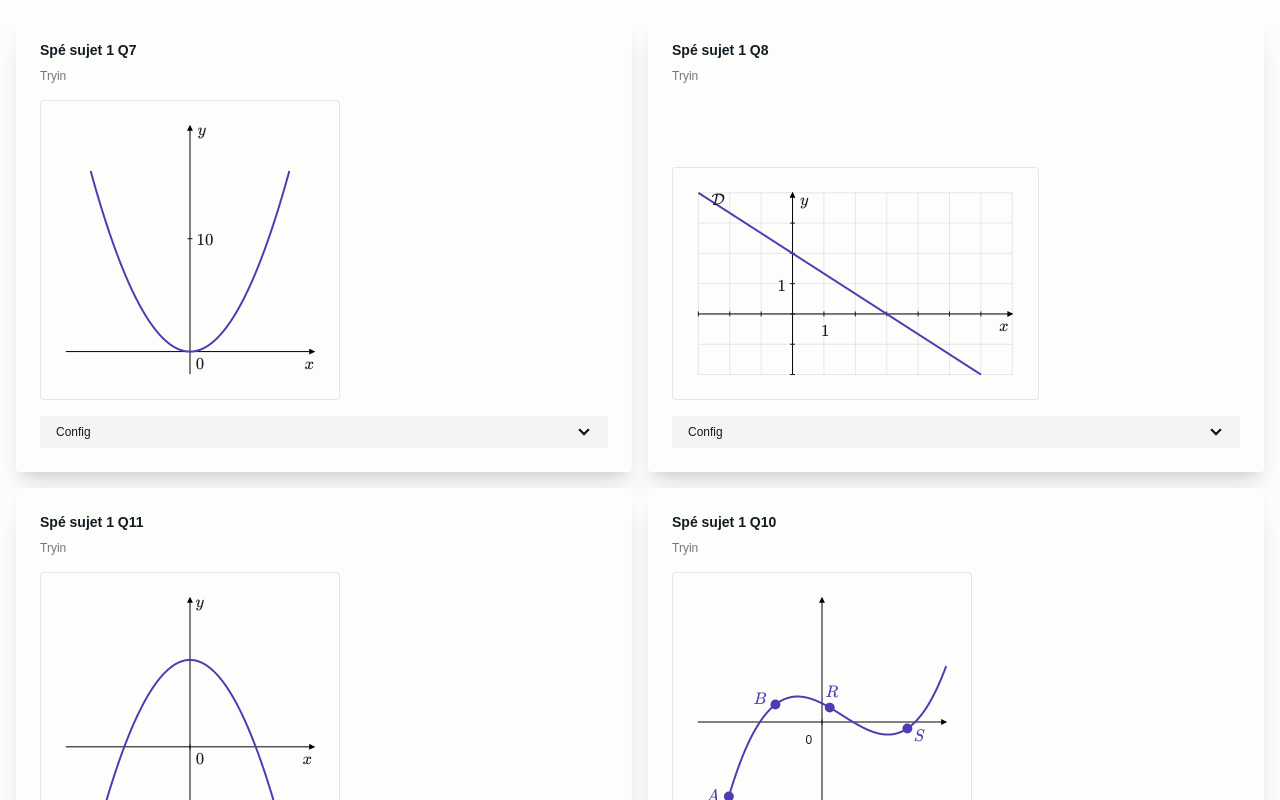
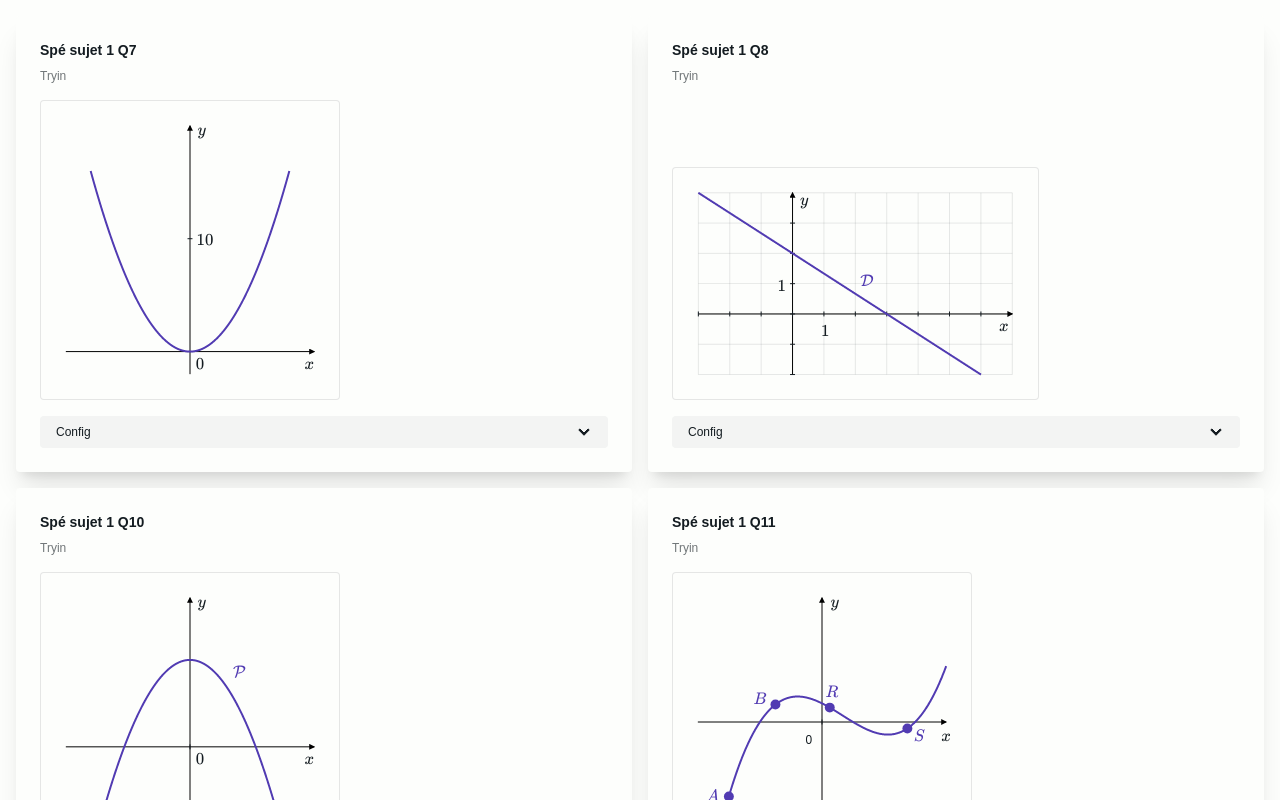
Before and after one commit to pointcarre-app/diagraphe, a plain HTML site: page scenery/sujets0_katex.html in a window 1280 px wide. Shown: the top 800 px of the page. Drawn offline with Linux system fonts and the light colour scheme; a web font is replaced by a local one.

Commit message:
spe sujet 1 full

```diff
--- a/scenery/sujets0_katex.html
+++ b/scenery/sujets0_katex.html
@@ -169,15 +169,15 @@
 
                     {
                         nature: 'foreign_object',
-                        x: 20,
-                        y: 8,
+                        x: 170,
+                        y: 90,
                         centered: true,
-                        html: '<div data-diagraphe-latex="true">$\\mathcal{D}$</div>'
+                        html: '<div data-diagraphe-latex="true" class="text-primary">$\\mathcal{D}$</div>'
                     }
                 ]
             }
         }, {
-            label: 'Spé sujet 1 Q11',
+            label: 'Spé sujet 1 Q10',
             description: 'Tryin',
             config: {
                 ...baseConfig,
@@ -211,21 +211,27 @@
                 }, {
                     // X-axis label: x
                     nature: 'foreign_object',
-                    x: 243,
+                    x: 245,
                     y: 163,
                     centered: true,
                     html: '<div data-diagraphe-latex="true">$x$</div>'
                 }, {
                     // Y-axis label: y
                     nature: 'foreign_object',
-                    x: 135,
+                    x: 137,
                     y: 5,
                     centered: true,
                     html: '<div data-diagraphe-latex="true">$y$</div>'
+                }, {
+                    nature: 'foreign_object',
+                    x: 175,
+                    y: 75,
+                    centered: true,
+                    html: '<div data-diagraphe-latex="true" class="text-primary">$\\mathcal{P}$</div>'
                 }, ]
             }
         }, {
-            label: 'Spé sujet 1 Q10',
+            label: 'Spé sujet 1 Q11',
             description: 'Tryin',
             config: {
                 ...baseConfig,
@@ -311,6 +317,20 @@
                         y: 140,
                         centered: true,
                         html: '<div data-diagraphe-latex="true" class="text-primary">$S$</div>'
+                    }, {
+                        // X-axis label: x
+                        nature: 'foreign_object',
+                        x: 250,
+                        y: 140,
+                        centered: true,
+                        html: '<div data-diagraphe-latex="true">$x$</div>'
+                    }, {
+                        // Y-axis label: y
+                        nature: 'foreign_object',
+                        x: 138,
+                        y: 5,
+                        centered: true,
+                        html: '<div data-diagraphe-latex="true">$y$</div>'
                     },
 
                 ]
```
